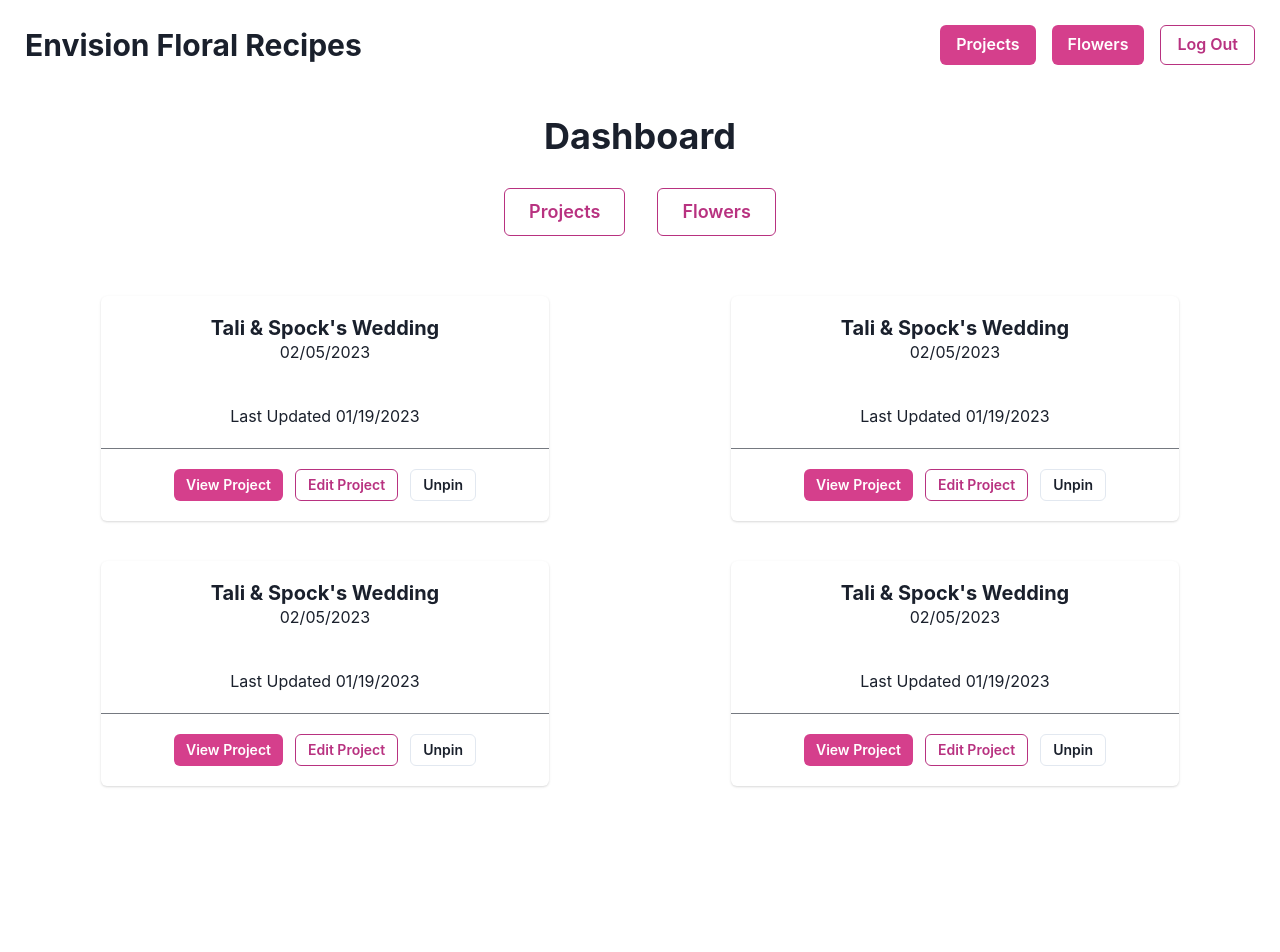
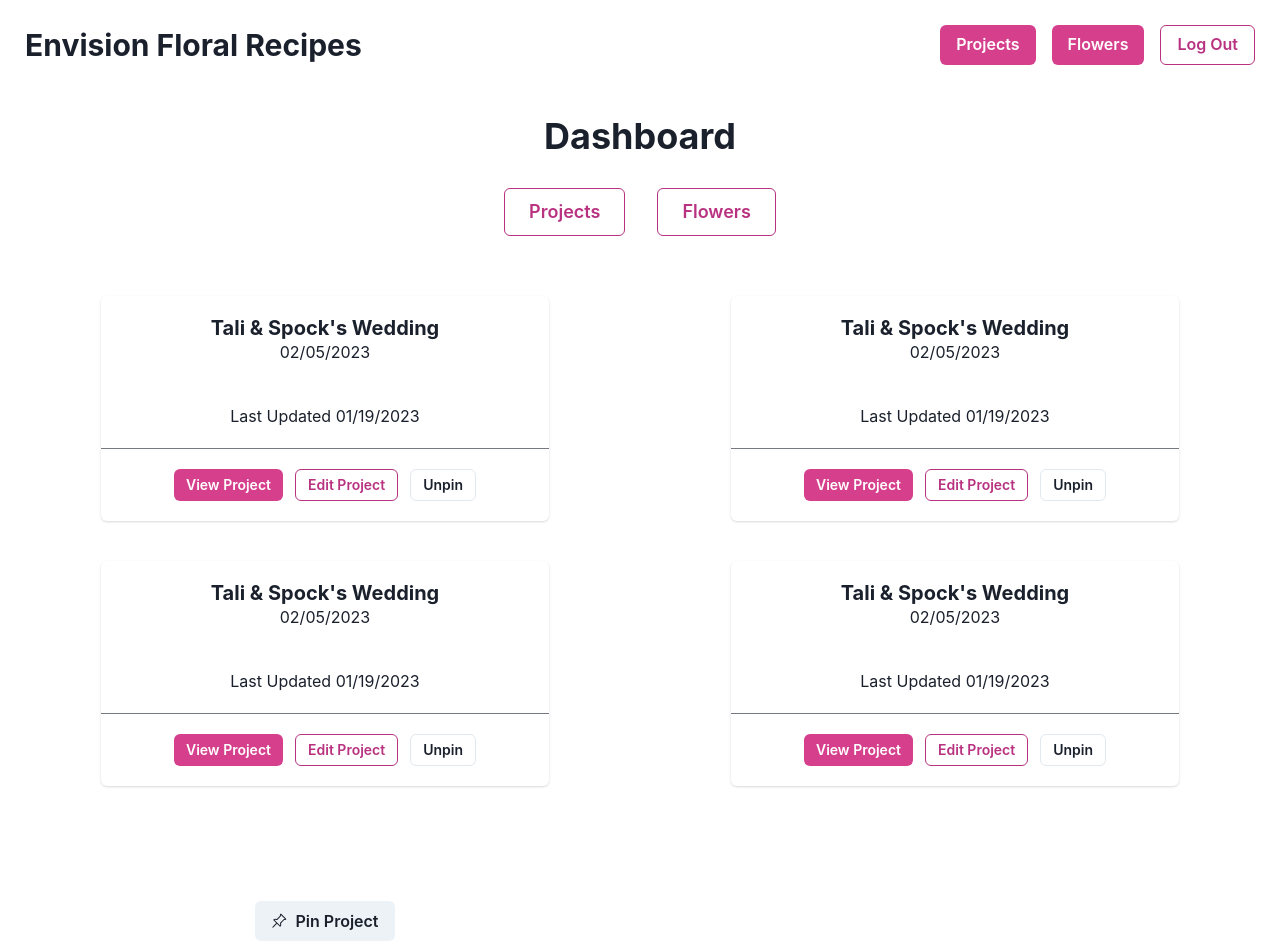
Before and after one commit to solidquartz/floral-recipes, a React (Create React App) app in the folder client/: page / in a window 1280 px wide. Shown: the top 952 px of the page. Before the commit the page ends 816 px from the top, so only its background shows below. Built offline with nearby package versions, Linux system fonts and the light colour scheme.

Commit message:
Complete basic dashboard layout with pins

```diff
--- a/client/package.json
+++ b/client/package.json
@@ -17,6 +17,7 @@
     "framer-motion": "^6.5.1",
     "react": "^18.2.0",
     "react-dom": "^18.2.0",
+    "react-icons": "^4.7.1",
     "react-router-dom": "^6.6.2",
     "react-scripts": "5.0.1",
     "typescript": "^4.9.4",
--- a/client/src/pages/Dashboard.tsx
+++ b/client/src/pages/Dashboard.tsx
@@ -10,7 +10,7 @@ import {
   SimpleGrid
 } from "@chakra-ui/react";
 import React from "react";
-import { Header, ProjectCard } from "./components";
+import { Header, ProjectCard, PinProjectCard } from "./components";
 
 export const Dashboard: React.FC = () => {
   return (
@@ -50,6 +50,9 @@ export const Dashboard: React.FC = () => {
         <Box>
           <ProjectCard />
         </Box>
+        <Box>
+          <PinProjectCard />
+        </Box>
 
       </SimpleGrid>
     </>
--- a/client/src/pages/components/PinProjectCard.tsx
+++ b/client/src/pages/components/PinProjectCard.tsx
@@ -1,5 +1,14 @@
 // import { Link } from "react-router-dom";
 
+import { Box, Button, ButtonGroup, Center, Flex } from "@chakra-ui/react";
+import { BsPinAngle } from 'react-icons/bs'
+
 export const PinProjectCard: React.FC = () => {
-  return <div>Pin Project Card</div>;
+  return (
+    <Flex justify="center" align="center" p="75px">
+      <Center>
+        <Button leftIcon={<BsPinAngle />}>Pin Project</Button>
+      </Center>
+    </Flex>
+  );
 };
```
Also changed, not shown: 1 other file (tests, documents, lock files or other folders).
